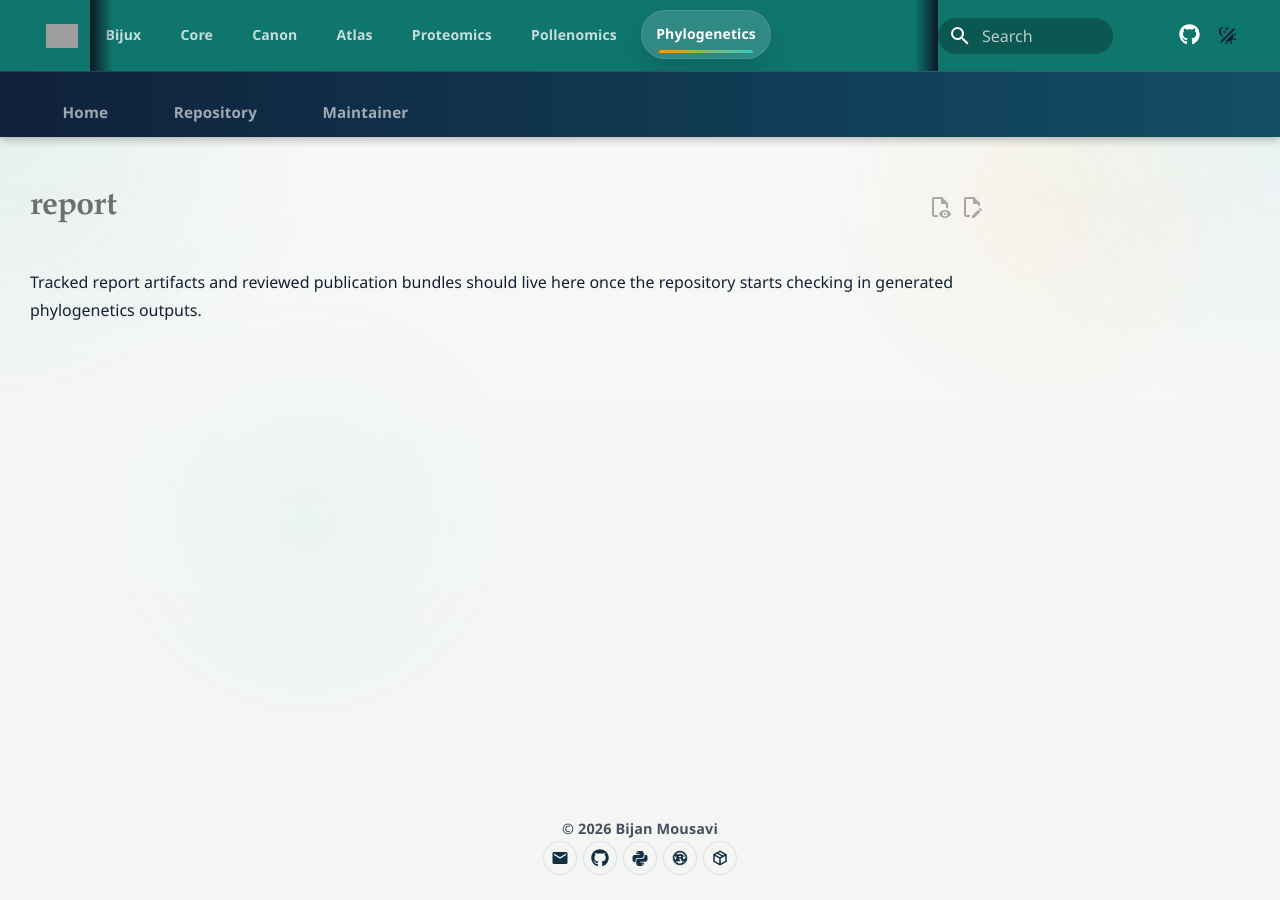
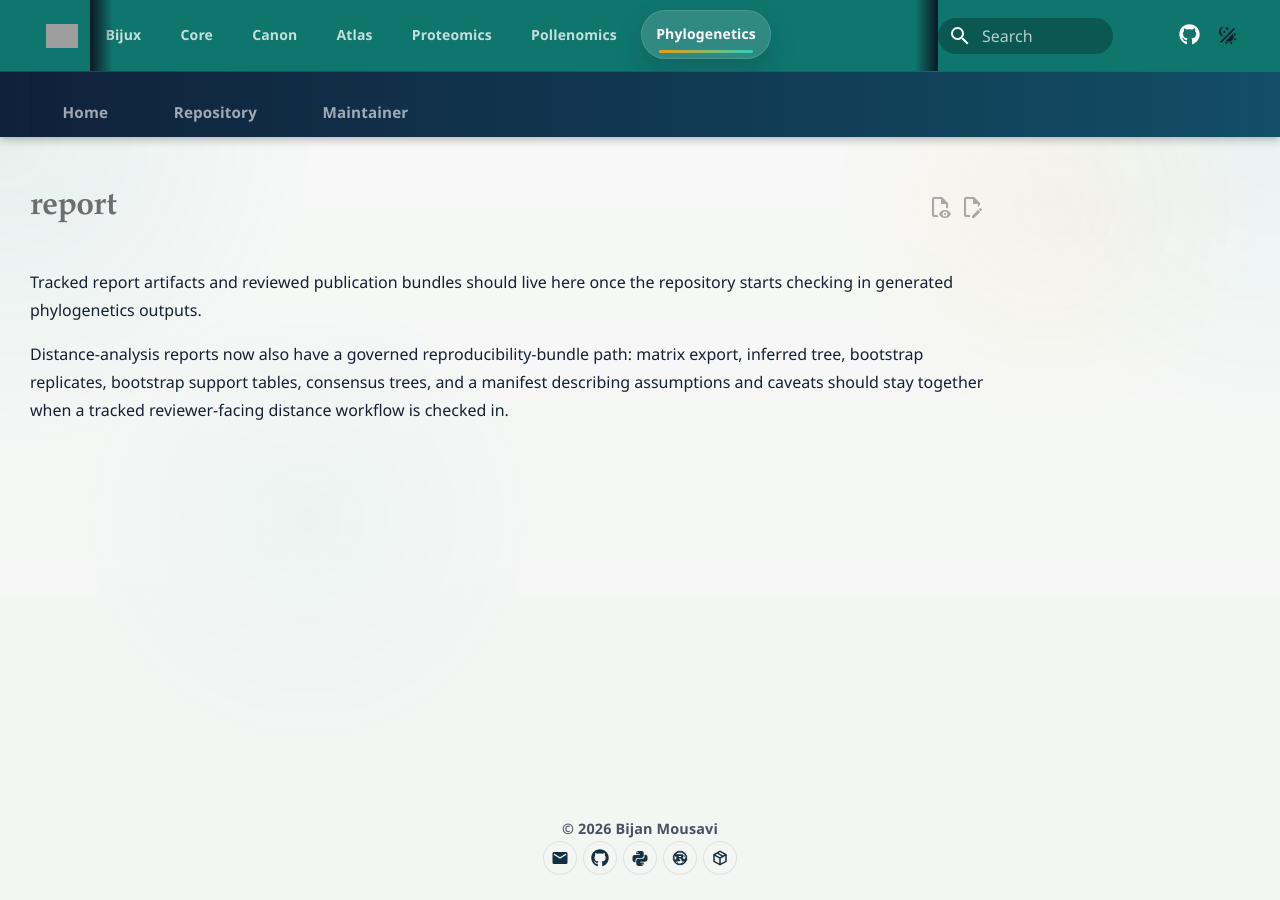
Before and after one commit to bijux/bijux-phylogenetics, an MkDocs documentation site: the page built from docs/report/README.md, in a window 1280 px wide. Built offline with MkDocs 1.6.1 and Material for MkDocs 9.7.7, drawn with Linux system fonts in a browser that asks for light colours; comment, search, counter and statistics services are not loaded; grey boxes are pictures that could not be loaded.

Commit message:
docs(report): note distance bundle outputs

```diff
--- a/docs/report/README.md
+++ b/docs/report/README.md
@@ -2,3 +2,8 @@
 
 Tracked report artifacts and reviewed publication bundles should live here once
 the repository starts checking in generated phylogenetics outputs.
+
+Distance-analysis reports now also have a governed reproducibility-bundle path:
+matrix export, inferred tree, bootstrap replicates, bootstrap support tables,
+consensus trees, and a manifest describing assumptions and caveats should stay
+together when a tracked reviewer-facing distance workflow is checked in.
```
